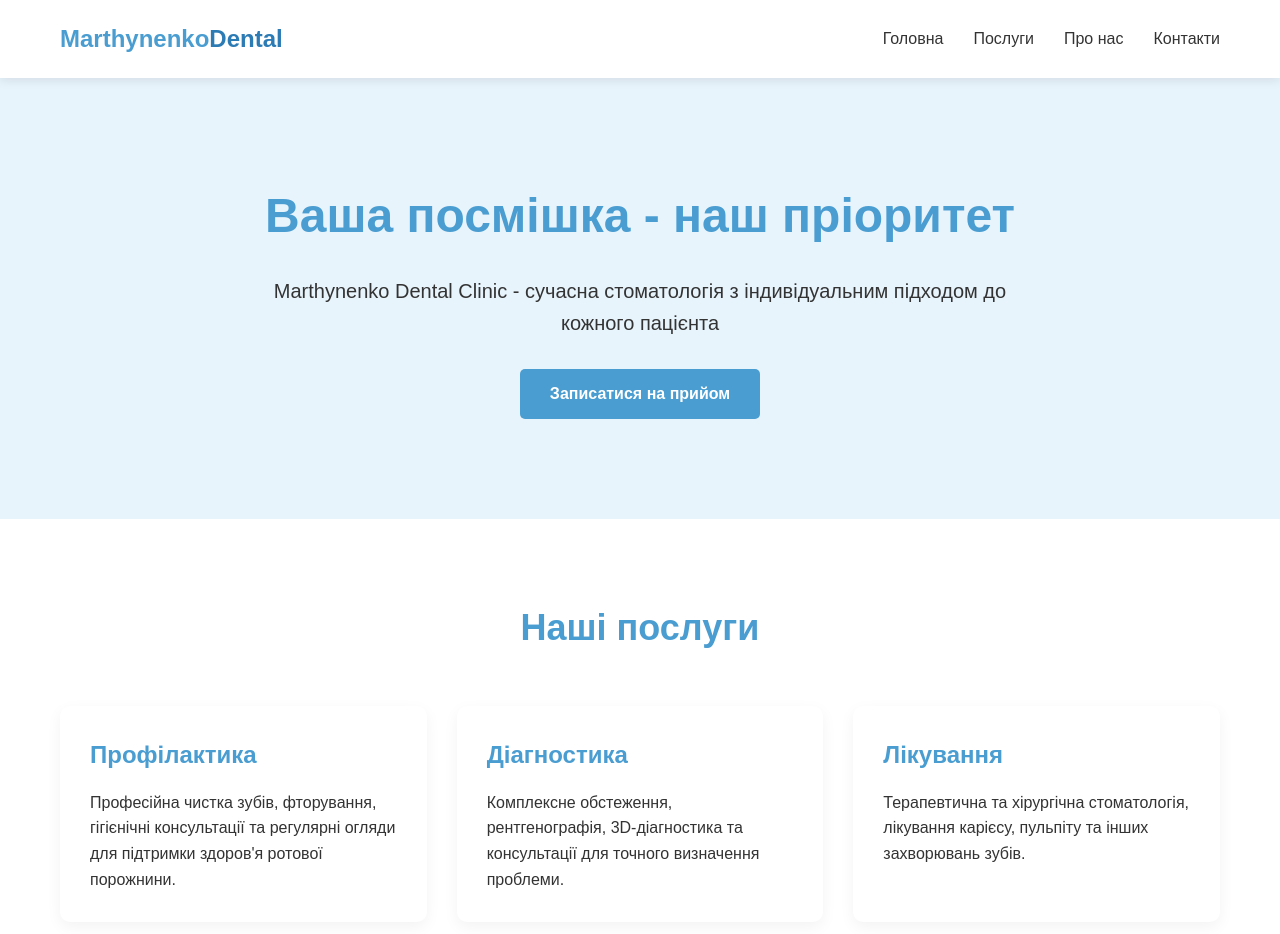
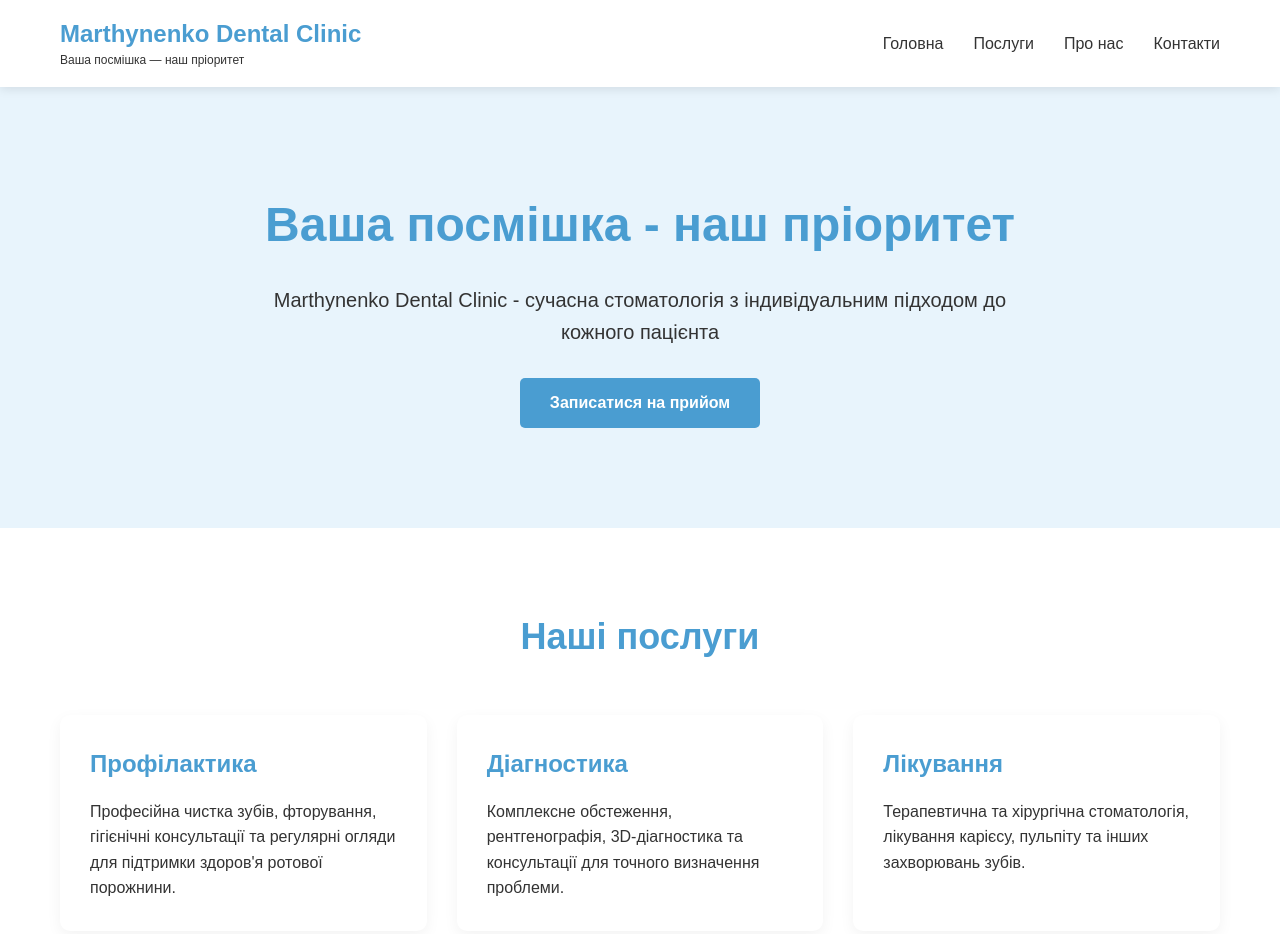
Before and after one commit to StephanKalika/marthynenko-dental.clinic, a plain HTML site: page index.html in a window 1280 px wide. Shown: the top 934 px of the page. Drawn offline with Linux system fonts and the light colour scheme; a script that the page names is missing.

```diff
--- a/index.html
+++ b/index.html
@@ -49,16 +49,38 @@
             padding: 20px 0;
         }
 
-        .logo {
-            font-size: 24px;
-            font-weight: bold;
-            color: var(--primary-color);
-            text-decoration: none;
-        }
+		.logo {
+			display: flex;
+			flex-direction: column; /* Слоган під логотипом */
+			text-decoration: none;
+			line-height: 1.2;
+		}
 
-        .logo span {
-            color: var(--accent-color);
-        }
+		.logo-main {
+			font-size: 24px;
+			font-weight: bold;
+			color: var(--primary-color); /* #4a9dd1 */
+		}
+
+		.logo-main span {
+			color: var(--accent-color); /* #2c7bb5 для частини тексту, якщо хочете різний колір */
+		}
+
+		.logo-slogan {
+			font-size: 12px; /* Дрібний шрифт для слогану */
+			color: var(--text-color); /* #333 */
+			margin-top: 4px; /* Відступ від основного тексту */
+		}
+
+		/* Адаптація для мобільних пристроїв */
+		@media (max-width: 768px) {
+			.logo-main {
+				font-size: 20px;
+			}
+			.logo-slogan {
+				font-size: 10px;
+			}
+		}
 
         .nav-links {
             display: flex;
@@ -423,7 +445,10 @@
     <header>
         <div class="container">
             <nav class="navbar">
-                <a href="#" class="logo">Marthynenko<span>Dental</span></a>
+				<a href="#" class="logo">
+								<span class="logo-main">Marthynenko Dental Clinic</span>
+								<span class="logo-slogan">Ваша посмішка — наш пріоритет</span>
+				</a>
                 <ul class="nav-links">
                     <li><a href="#home">Головна</a></li>
                     <li><a href="#services">Послуги</a></li>
```
Also changed, not shown: images/logo.png (added).
